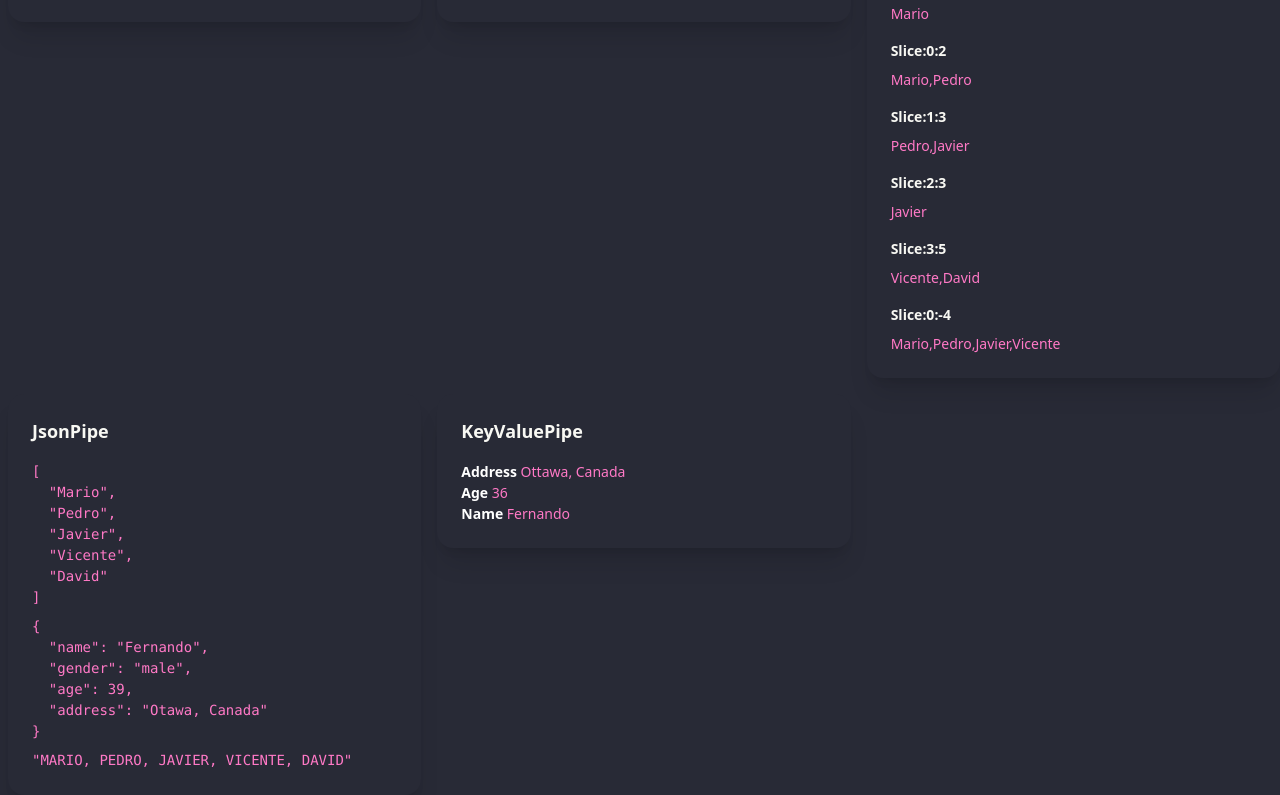
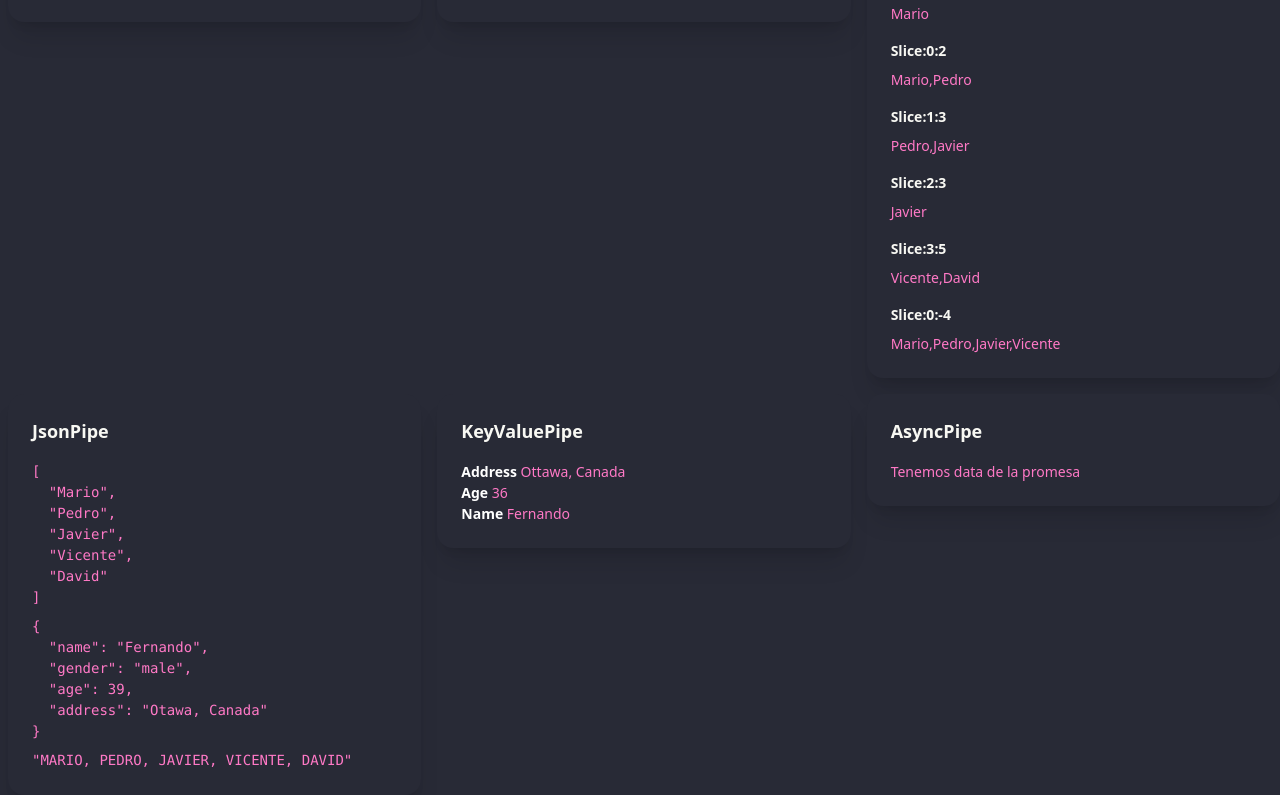
Before and after one commit to MarioAG1/pipes-angular, an Angular app: page /uncommon in a window 1280 px wide. Shown: the part 292-1087 px from the top of the page. Built offline with nearby package versions, Linux system fonts and the light colour scheme.

Commit message:
162. AsyncPipe

```diff
--- a/src/app/pages/uncommon-page/uncommon-page.component.html
+++ b/src/app/pages/uncommon-page/uncommon-page.component.html
@@ -54,4 +54,12 @@
       }
     </ul>
   </app-card>
+  <app-card title="AsyncPipe">
+    <!-- <p>{{ promiseValue | async }}</p> -->
+    @if (promiseValue | async; as value) {
+    <p class="text-primary">{{ value }}</p>
+    } @else {
+    <p class="text-accent">Espere por favor....</p>
+    }
+  </app-card>
 </div>
--- a/src/app/pages/uncommon-page/uncommon-page.component.ts
+++ b/src/app/pages/uncommon-page/uncommon-page.component.ts
@@ -2,6 +2,7 @@
 import { CardComponent } from '../../components/card/card.component';
 import { Cliente } from '../../interfaces/cliente.interface';
 import {
+  AsyncPipe,
   I18nPluralPipe,
   I18nSelectPipe,
   JsonPipe,
@@ -28,6 +29,7 @@
 @Component({
   selector: 'app-uncommon-page',
   imports: [
+    AsyncPipe,
     CardComponent,
     I18nSelectPipe,
     I18nPluralPipe,
@@ -79,4 +81,13 @@
     age: 36,
     address: 'Ottawa, Canada',
   };
+
+  //Async Pipe
+  promiseValue: Promise<string> = new Promise((resolve, reject) => {
+    setTimeout(() => {
+      resolve('Tenemos data de la promesa');
+      reject('Se ha denegado');
+      console.log('Promesa finalizada');
+    }, 3500);
+  });
 }
```
